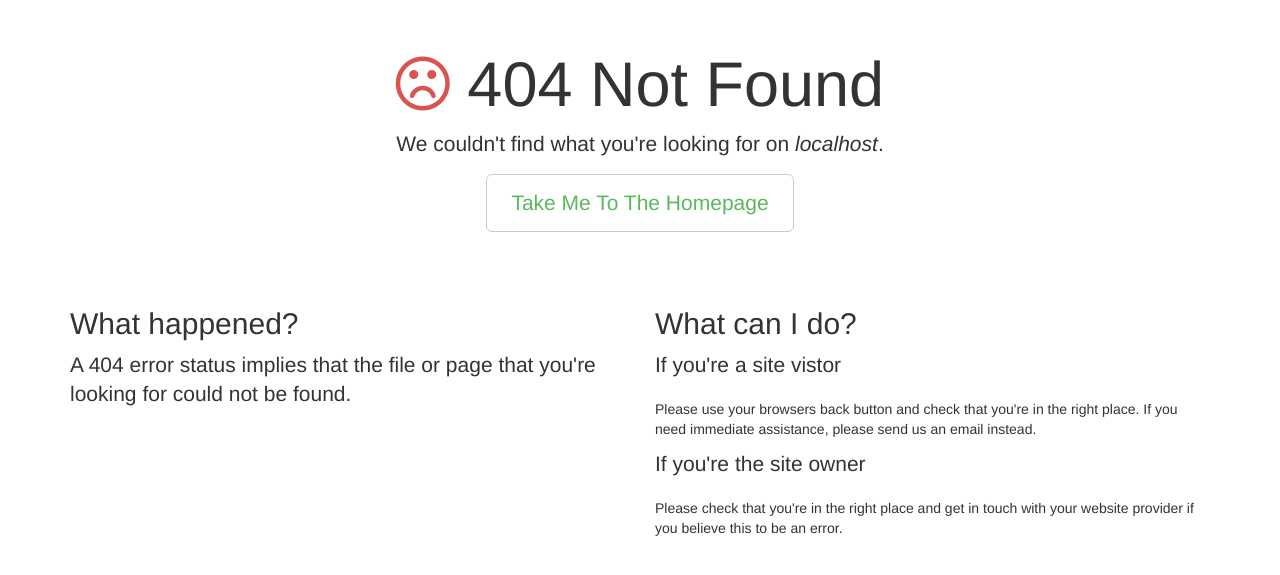
After one commit to rakshazi/slim-skeleton, a PHP site: page /app/view/errors/404.php in a window 1280 px wide. The commit adds this page. Shown: the top 575 px of the page. Run offline with PHP 8.4, Linux system fonts and the light colour scheme; some libraries are stand-ins or nearby versions.

Commit message:
Added pretty html error handlers

```diff
--- /dev/null
+++ b/app/view/errors/404.php
@@ -0,0 +1,92 @@
+<!DOCTYPE html>
+<html lang="en">
+    <head>
+        <meta charset="utf-8">
+        <meta name="viewport" content="width=device-width, initial-scale=1.0">
+        <meta name="description" content="404 Not Found">
+        <meta name="author" content="">
+        <title>404 Not Found</title>
+        <!-- Bootstrap core CSS -->
+        <link rel="stylesheet" href="//maxcdn.bootstrapcdn.com/bootstrap/3.3.4/css/bootstrap.min.css">
+        <link rel="stylesheet" href="//maxcdn.bootstrapcdn.com/font-awesome/4.3.0/css/font-awesome.min.css">
+        <style>
+/* Error Page Inline Styles */
+body {
+    padding-top: 20px;
+}
+/* Layout */
+.jumbotron {
+    font-size: 21px;
+    font-weight: 200;
+    line-height: 2.1428571435;
+    color: inherit;
+    padding: 10px 0px;
+}
+/* Everything but the jumbotron gets side spacing for mobile-first views */
+.masthead, .body-content, {
+    padding-left: 15px;
+    padding-right: 15px;
+}
+/* Main marketing message and sign up button */
+.jumbotron {
+    text-align: center;
+    background-color: transparent;
+}
+.jumbotron .btn {
+    font-size: 21px;
+    padding: 14px 24px;
+}
+/* Colors */
+.green {color:#5cb85c;}
+.orange {color:#f0ad4e;}
+.red {color:#d9534f;}
+        </style>
+        <script type="text/javascript">
+function loadDomain() {
+    var display = document.getElementById("display-domain");
+    display.innerHTML = document.domain;
+}
+        </script>
+    </head>
+    <body onload="javascript:loadDomain();">
+        <!-- Error Page Content -->
+        <div class="container">
+            <!-- Jumbotron -->
+            <div class="jumbotron">
+                <h1><i class="fa fa-frown-o red"></i> 404 Not Found</h1>
+                <p class="lead">We couldn't find what you're looking for on <em><span id="display-domain"></span></em>.</p>
+                <p><a onclick=javascript:checkSite(); class="btn btn-default btn-lg"><span class="green">Take Me To The Homepage</span></a>
+                <script type="text/javascript">
+function checkSite(){
+    var currentSite = window.location.hostname;
+    window.location = "http://" + currentSite;
+}
+                </script>
+                </p>
+            </div>
+        </div>
+        <div class="container">
+            <div class="body-content">
+                <div class="row">
+                    <div class="col-md-6">
+                        <h2>What happened?</h2>
+                        <p class="lead">A 404 error status implies that the file or page that you're looking for could not be found.</p>
+                    </div>
+                    <div class="col-md-6">
+                        <h2>What can I do?</h2>
+                        <p class="lead">If you're a site vistor</p>
+                        <p>Please use your browsers back button and check that you're in the right place. If you need immediate assistance, please send us an email instead.</p>
+                        <p class="lead">If you're the site owner</p>
+                        <p>Please check that you're in the right place and get in touch with your website provider if you believe this to be an error.</p>
+                    </div>
+                </div>
+            </div>
+        </div>
+        <!-- End Error Page Content -->
+        <!--Scripts-->
+        <!-- jQuery library -->
+        <script src="//ajax.googleapis.com/ajax/libs/jquery/1.11.1/jquery.min.js"></script>
+        <script src="//maxcdn.bootstrapcdn.com/bootstrap/3.3.4/js/bootstrap.min.js"></script>
+    </body>
+</html>
+<?php exit; ?>
```
Also changed, not shown: app/config/dependencies.php (+25 -0 lines), app/public/index.php (+4 -10 lines), app/src/ErrorHandler.php (added, +75 -0 lines), app/view/errors/500.php (added, +93 -0 lines).
